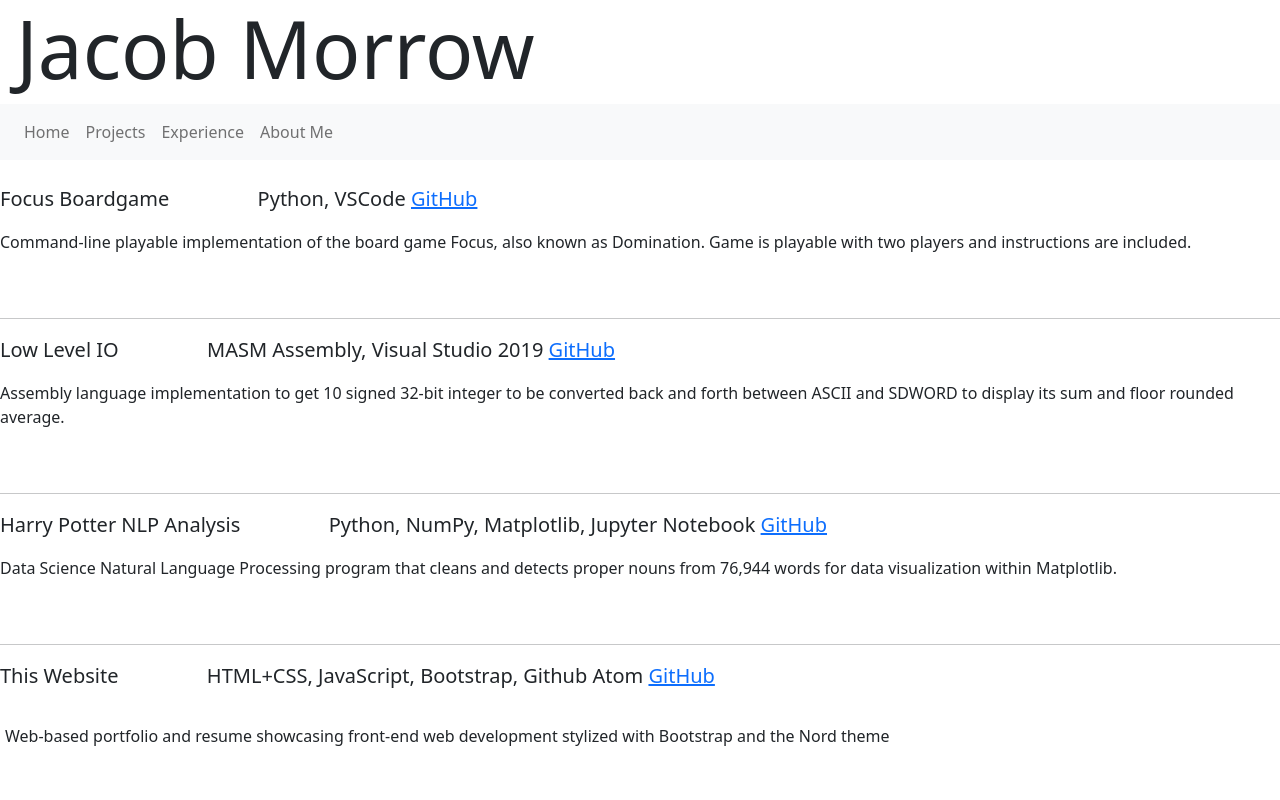
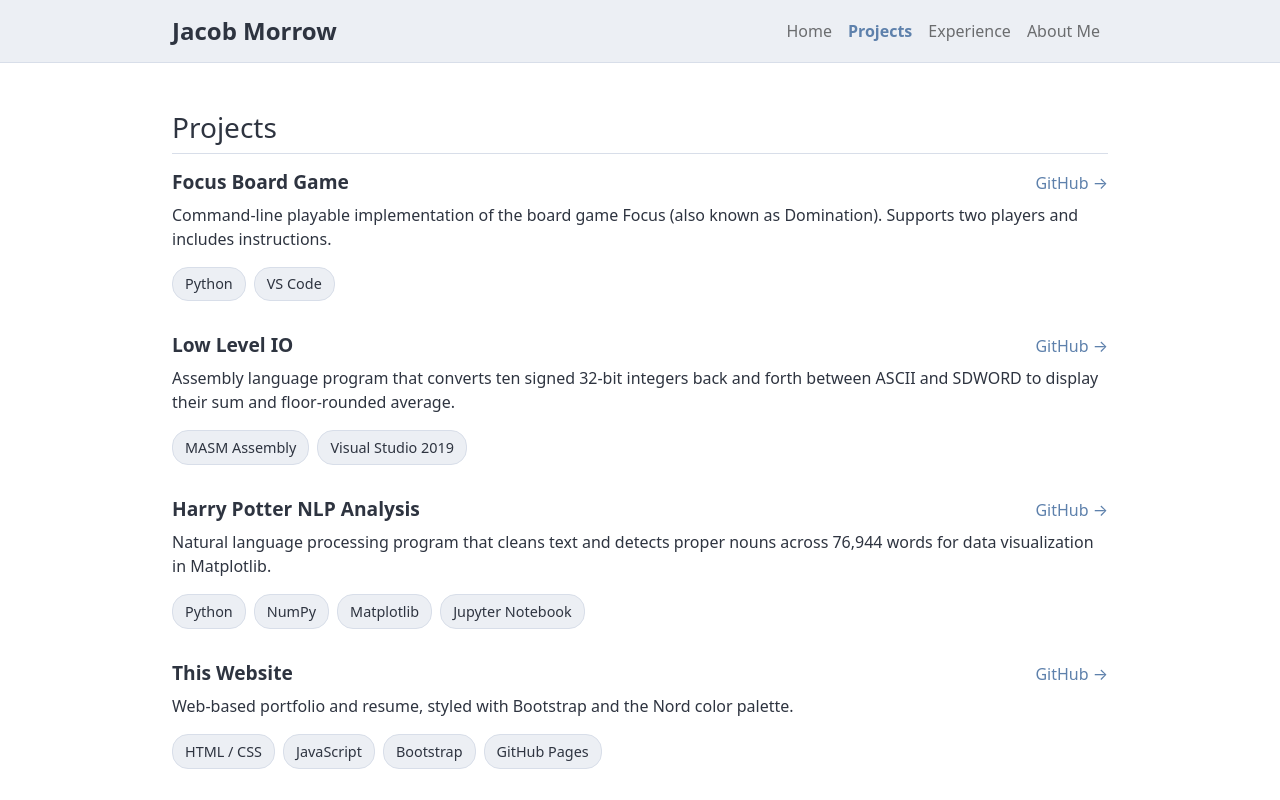
Before and after one commit to jakeozane/Web_Portfolio, a plain HTML site: page projects.html in a window 1280 px wide. Shown: the top 800 px of the page. Drawn offline with nearby package versions, Linux system fonts and the light colour scheme.

Commit message:
Consistent centered layout across pages: shared header, readable width, restructured Experience/Projects/About, sticky footer, drop duplicate Bootstrap 4/jQuery scripts
Co-Authored-By: Claude Opus 5.5 <noreply@anthropic.com>
Claude-Session: https://claude.ai/code/session_01RqRoryeZw5iamWVcmQ9EBg

```diff
--- a/projects.html
+++ b/projects.html
@@ -15,61 +15,78 @@
 </head>
 
 <body>
-  <h1 class="display-1">Jacob Morrow</h1>
-  <nav class="navbar navbar-expand-lg navbar-light bg-light">
-    <a class="navbar-brand" href="#"></a>
-    <button class="navbar-toggler" type="button" data-toggle="collapse" data-target="#navbarNav"
+  <header class="site-header">
+    <nav class="navbar navbar-expand-md navbar-light">
+      <div class="container page-width">
+        <a class="navbar-brand" href="index.html">Jacob Morrow</a>
+        <button class="navbar-toggler" type="button" data-bs-toggle="collapse" data-bs-target="#navbarNav"
           aria-controls="navbarNav" aria-expanded="false" aria-label="Toggle navigation">
           <span class="navbar-toggler-icon"></span>
         </button>
         <div class="collapse navbar-collapse" id="navbarNav">
-      <ul class="navbar-nav">
-        <!--add home navigation link-->
-        <li class="nav-item active">
-          <a class="nav-link" href="index.html">Home</a>
-        </li>
-        <!--add projects navigation link-->
-        <li class="nav-item">
-          <a class="nav-link" href="#">Projects</a>
-        </li>
-        <!--add experience navigation link-->
-        <li class="nav-item">
-          <a class="nav-link" href="experience.html">Experience</a>
-        </li>
-        <!--add about me navigation link-->
-        <li class="nav-item">
-          <a class="nav-link" href="aboutMe.html">About Me</a>
-        </li>
+          <ul class="navbar-nav ms-auto">
+          <li class="nav-item"><a class="nav-link" href="index.html">Home</a></li>
+          <li class="nav-item"><a class="nav-link active" aria-current="page" href="projects.html">Projects</a></li>
+          <li class="nav-item"><a class="nav-link" href="experience.html">Experience</a></li>
+          <li class="nav-item"><a class="nav-link" href="aboutMe.html">About Me</a></li>
           </ul>
         </div>
+      </div>
     </nav>
+  </header>
 
-  <br>
-  <p class="lead">Focus Boardgame
-    &nbsp;&nbsp;&nbsp;&nbsp;&nbsp;&nbsp;&nbsp;&nbsp;&nbsp;&nbsp;&nbsp;&nbsp;&nbsp;&nbsp;&nbsp; Python, VSCode <a
-      href="https://github.com/jakeozane/Focus_Game">GitHub</a></p>
-  <div>
-    Command-line playable implementation of the board game Focus, also known as Domination. Game is
-    playable with two players and instructions are included.</div><br><br>
-  <hr />
-  <p class="lead">Low Level IO
-    &nbsp;&nbsp;&nbsp;&nbsp;&nbsp;&nbsp;&nbsp;&nbsp;&nbsp;&nbsp;&nbsp;&nbsp;&nbsp;&nbsp;&nbsp; MASM Assembly, Visual
-    Studio 2019 <a href="https://github.com/jakeozane/Low_Level_IO">GitHub</a></p>
-  <div>Assembly language implementation to get 10 signed 32-bit integer to be converted back and forth between
-    ASCII and SDWORD to display its sum and floor rounded average.</div><br><br>
-  <hr />
-  <p class="lead">Harry Potter NLP Analysis
-    &nbsp;&nbsp;&nbsp;&nbsp;&nbsp;&nbsp;&nbsp;&nbsp;&nbsp;&nbsp;&nbsp;&nbsp;&nbsp;&nbsp;&nbsp; Python, NumPy,
-    Matplotlib, Jupyter Notebook <a href="https://github.com/jakeozane/Harry_Potter_Analysis">GitHub</a></p>
-  <div>Data Science Natural Language Processing program that cleans and detects proper nouns from 76,944 words for data visualization within
-    Matplotlib.</div><br><br>
-  <hr />
-  <p class="lead">This Website
-    &nbsp;&nbsp;&nbsp;&nbsp;&nbsp;&nbsp;&nbsp;&nbsp;&nbsp;&nbsp;&nbsp;&nbsp;&nbsp;&nbsp;&nbsp; HTML+CSS, JavaScript,
-    Bootstrap, Github Atom <a href="https://github.com/jakeozane/Web_Portfolio">GitHub</a></p>
-  <div style="width:100%;height:600px;line-height:3em;overflow:auto;padding:5px;">Web-based portfolio and resume showcasing front-end web development stylized with Bootstrap and the Nord theme
+  <main class="container page-width py-4">
+    <h1 class="section-title">Projects</h1>
+    <section class="project">
+      <div class="role-head">
+        <h3 class="role-title">Focus Board Game</h3>
+        <a href="https://github.com/jakeozane/Focus_Game" class="project-link">GitHub &rarr;</a>
       </div>
-  <br>
+      <p>Command-line playable implementation of the board game Focus (also known as Domination). Supports two players and includes instructions.</p>
+      <div class="d-flex flex-wrap gap-2">
+          <span class="skill-badge">Python</span>
+          <span class="skill-badge">VS Code</span>
+      </div>
+    </section>
+    <section class="project">
+      <div class="role-head">
+        <h3 class="role-title">Low Level IO</h3>
+        <a href="https://github.com/jakeozane/Low_Level_IO" class="project-link">GitHub &rarr;</a>
+      </div>
+      <p>Assembly language program that converts ten signed 32-bit integers back and forth between ASCII and SDWORD to display their sum and floor-rounded average.</p>
+      <div class="d-flex flex-wrap gap-2">
+          <span class="skill-badge">MASM Assembly</span>
+          <span class="skill-badge">Visual Studio 2019</span>
+      </div>
+    </section>
+    <section class="project">
+      <div class="role-head">
+        <h3 class="role-title">Harry Potter NLP Analysis</h3>
+        <a href="https://github.com/jakeozane/Harry_Potter_Analysis" class="project-link">GitHub &rarr;</a>
+      </div>
+      <p>Natural language processing program that cleans text and detects proper nouns across 76,944 words for data visualization in Matplotlib.</p>
+      <div class="d-flex flex-wrap gap-2">
+          <span class="skill-badge">Python</span>
+          <span class="skill-badge">NumPy</span>
+          <span class="skill-badge">Matplotlib</span>
+          <span class="skill-badge">Jupyter Notebook</span>
+      </div>
+    </section>
+    <section class="project">
+      <div class="role-head">
+        <h3 class="role-title">This Website</h3>
+        <a href="https://github.com/jakeozane/Web_Portfolio" class="project-link">GitHub &rarr;</a>
+      </div>
+      <p>Web-based portfolio and resume, styled with Bootstrap and the Nord color palette.</p>
+      <div class="d-flex flex-wrap gap-2">
+          <span class="skill-badge">HTML / CSS</span>
+          <span class="skill-badge">JavaScript</span>
+          <span class="skill-badge">Bootstrap</span>
+          <span class="skill-badge">GitHub Pages</span>
+      </div>
+    </section>
+  </main>
+
   <footer class="site-footer">
     <a id="contact-email" href="#" data-u="Morrow98J" data-d="gmail.com">Morrow98J [at] gmail [dot] com</a>
     <span class="sep">&middot;</span>
@@ -77,22 +94,10 @@
     <span class="sep">&middot;</span>
     <a href="resume.pdf" download="resumeMorrow">Resume (PDF)</a>
   </footer>
-  <script src="https://code.jquery.com/jquery-3.2.1.slim.min.js"
-    integrity="sha384-KJ3o2DKtIkvYIK3UENzmM7KCkRr/rE9/Qpg6aAZGJwFDMVNA/GpGFF93hXpG5KkN" crossorigin="anonymous">
+
+  <script src="https://cdn.jsdelivr.net/npm/bootstrap@5.0.0-beta2/dist/js/bootstrap.bundle.min.js"
+    integrity="sha384-b5kHyXgcpbZJO/tY9Ul7kGkf1S0CWuKcCD38l8YkeH8z8QjE0GmW1gYU5S9FOnJ0" crossorigin="anonymous">
   </script>
-  <script src="https://cdnjs.cloudflare.com/ajax/libs/popper.js/1.12.9/umd/popper.min.js"
-    integrity="sha384-ApNbgh9B+Y1QKtv3Rn7W3mgPxhU9K/ScQsAP7hUibX39j7fakFPskvXusvfa0b4Q" crossorigin="anonymous">
-  </script>
-  <script src="https://maxcdn.bootstrapcdn.com/bootstrap/4.0.0/js/bootstrap.min.js"
-    integrity="sha384-JZR6Spejh4U02d8jOt6vLEHfe/JQGiRRSQQxSfFWpi1MquVdAyjUar5+76PVCmYl" crossorigin="anonymous">
-  </script>
-  <script src="https://cdn.jsdelivr.net/npm/@popperjs/core@2.6.0/dist/umd/popper.min.js"
-    integrity="sha384-KsvD1yqQ1/1+IA7gi3P0tyJcT3vR+NdBTt13hSJ2lnve8agRGXTTyNaBYmCR/Nwi" crossorigin="anonymous">
-  </script>
-  <script src="https://cdn.jsdelivr.net/npm/bootstrap@5.0.0-beta2/dist/js/bootstrap.min.js"
-    integrity="sha384-nsg8ua9HAw1y0W1btsyWgBklPnCUAFLuTMS2G72MMONqmOymq585AcH49TLBQObG" crossorigin="anonymous">
-  </script>
-
   <script src="footer.js"></script>
 </body>
 
--- a/style.css
+++ b/style.css
@@ -1,7 +1,3 @@
-h1 {
-  padding-left: 1rem;
-}
-
 /* Nord palette */
 :root {
   --nord0: #2e3440;
@@ -65,3 +61,110 @@ h1 {
   border-left: 4px solid var(--nord8);
   color: var(--nord0);
 }
+
+/* Layout: one consistent, readable width for header, content and footer */
+.page-width {
+  max-width: 960px;
+}
+
+body {
+  color: var(--nord0);
+}
+
+h1, h2, h3 {
+  color: var(--nord0);
+}
+
+.site-header {
+  background-color: var(--nord6);
+  border-bottom: 1px solid var(--nord4);
+}
+
+.site-header .navbar-brand {
+  font-size: 1.5rem;
+  font-weight: 600;
+  color: var(--nord0);
+}
+
+.site-header .nav-link.active {
+  color: var(--nord10) !important;
+  font-weight: 600;
+}
+
+.hero-title {
+  font-size: 2.5rem;
+  font-weight: 300;
+  margin-bottom: 1rem;
+}
+
+.section-title {
+  font-size: 1.75rem;
+  font-weight: 300;
+  margin: 1.5rem 0 1rem;
+  padding-bottom: 0.5rem;
+  border-bottom: 1px solid var(--nord4);
+}
+
+.skill-group {
+  font-size: 1.1rem;
+}
+
+.role,
+.project {
+  margin-bottom: 2rem;
+}
+
+.role-head {
+  display: flex;
+  flex-wrap: wrap;
+  justify-content: space-between;
+  align-items: baseline;
+  gap: 0.25rem 1rem;
+  margin-bottom: 0.5rem;
+}
+
+.role-title {
+  font-size: 1.2rem;
+  font-weight: 600;
+  margin: 0;
+}
+
+.role-org {
+  color: var(--nord3);
+}
+
+.role-dates {
+  color: var(--nord3);
+  font-size: 0.95rem;
+  white-space: nowrap;
+}
+
+.role ul {
+  padding-left: 1.25rem;
+}
+
+.role li {
+  margin-bottom: 0.35rem;
+}
+
+.project-link {
+  color: var(--nord10);
+  text-decoration: none;
+  white-space: nowrap;
+}
+
+.profile-photo {
+  border: 1px solid var(--nord4);
+}
+
+/* Keep the footer at the bottom of short pages */
+body {
+  min-height: 100vh;
+  display: flex;
+  flex-direction: column;
+}
+
+body > main {
+  flex: 1 0 auto;
+  width: 100%;
+}
```
Also changed, not shown: aboutMe.html (+23 -47 lines), experience.html (+70 -72 lines), index.html (+24 -46 lines). Lines whose indentation alone changed are shown as unchanged.
